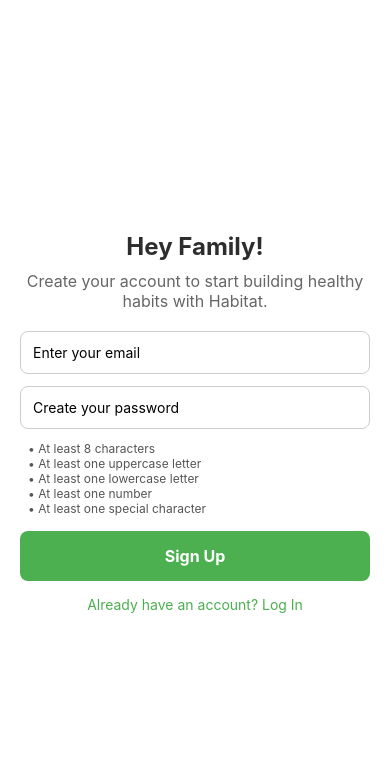
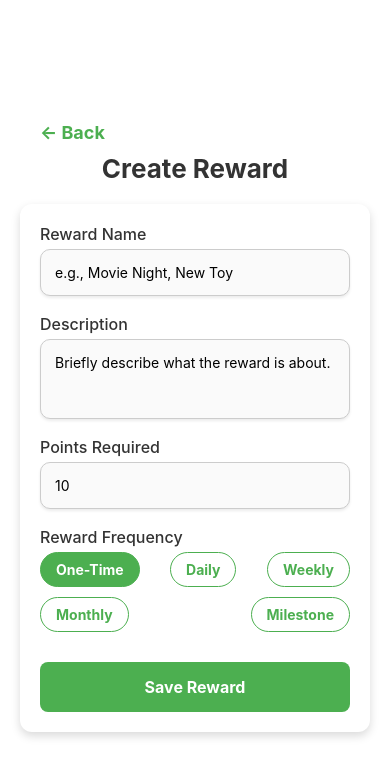
Before and after one commit to Niyah2004/Capstone4901, a React Native app in the folder habitat-app/: screen /RewardCreation in a window 390 px wide. Shown: the top 776 px of the page. Built offline with nearby package versions, Linux system fonts and the light colour scheme.

Commit message:
Updated RewardCreationScreen and UI adjustments

```diff
--- a/habitat-app/App.js
+++ b/habitat-app/App.js
@@ -5,15 +5,19 @@ import { registerRootComponent } from "expo";
 
 import SignUpScreen from "./screens/SignUpScreen";
 import ChildProfileSetupScreen from "./screens/ChildProfileSetupScreen";
+import RewardCreationScreen from "./screens/RewardCreationScreen";
+import ParentSignupScreen from "./screens/ParentSignupScreen";
 
 const Stack = createNativeStackNavigator();
 
 function App() {
   return (
     <NavigationContainer>
-      <Stack.Navigator initialRouteName="SignUp" screenOptions={{ headerShown: false }}>
+      <Stack.Navigator initialRouteName="ParentSignup" screenOptions={{ headerShown: false }}>
         <Stack.Screen name="SignUp" component={SignUpScreen} />
         <Stack.Screen name="ChildProfileSetup" component={ChildProfileSetupScreen} />
+        <Stack.Screen name="RewardCreation" component={RewardCreationScreen} />
+        <Stack.Screen name="ParentSignup" component={ParentSignupScreen} />
       </Stack.Navigator>
     </NavigationContainer>
   );
--- a/habitat-app/screens/ ParentSignupScreen.js
+++ b/habitat-app/screens/ParentSignupScreen.js
@@ -8,14 +8,21 @@ export default function ParentSignupScreen({ navigation }) {
   const [confirmPassword, setConfirmPassword] = useState('');
 
   const handleSignUp = () => {
-    // For now, just log info — Firebase hookup will come later
-    console.log('Parent Info:', { name, email, password, confirmPassword });
-    alert('Parent account created (mock)!');
+    if (!email || !password) {
+      alert("Please fill out all fields.");
+      return;
+    }
+    console.log("Parent Info:", { name, email, password, confirmPassword });
+    alert("Parent account created (mock)!");
+    navigation.navigate("ChildProfileSetup");
   };
 
   return (
-    <ScrollView contentContainerStyle={styles.container}>
-      <Text style={styles.header}>Parent Sign-Up</Text>
+<ScrollView
+  contentContainerStyle={styles.container}
+  keyboardShouldPersistTaps="handled"
+>
+        <Text style={styles.header}>Parent Sign-Up</Text>
 
       <TextInput
         placeholder="Full Name"
@@ -52,6 +59,15 @@ export default function ParentSignupScreen({ navigation }) {
       <TouchableOpacity onPress={() => navigation.navigate('Login')}>
         <Text style={styles.link}>Already have an account? Log in</Text>
       </TouchableOpacity>
+      <TouchableOpacity
+  style={{ marginTop: 20 }}
+  onPress={() => navigation.navigate("RewardCreation")}
+>
+  <Text style={{ color: "#4CAF50", fontWeight: "bold", textAlign: "center" }}>
+    Go to Reward Creation
+  </Text>
+</TouchableOpacity>
+<View style={{ height: 40 }} />
     </ScrollView>
   );
 }
@@ -60,7 +76,6 @@ const styles = StyleSheet.create({
   container: {
     flexGrow: 1,
     justifyContent: 'center',
-    alignItems: 'center',
     padding: 20,
     backgroundColor: '#fff',
   },
--- /dev/null
+++ b/habitat-app/screens/RewardCreationScreen.js
@@ -0,0 +1,179 @@
+import React, { useState } from "react";
+import { View, Text, TextInput, TouchableOpacity, StyleSheet, ScrollView, Alert } from "react-native";
+
+export default function RewardCreationScreen({ navigation }) {
+  const [rewardName, setRewardName] = useState("");
+  const [description, setDescription] = useState("");
+  const [points, setPoints] = useState("");
+  const [frequency, setFrequency] = useState("One-Time");
+
+  const saveReward = () => {
+    if (!rewardName || !points) {
+      Alert.alert("Missing info", "Please fill in the Reward Name and Points Required.");
+      return;
+    }
+    Alert.alert("Saved", `Reward "${rewardName}" created!`);
+    navigation.goBack();
+  };
+
+  return (
+    <ScrollView
+  contentContainerStyle={styles.container}
+  keyboardShouldPersistTaps="handled"
+>
+
+     <TouchableOpacity onPress={() => navigation.goBack()} style={styles.backButton}>
+     <Text style={styles.backText}>← Back</Text>
+    </TouchableOpacity>
+
+      <Text style={styles.header}>Create Reward</Text>
+
+      <View style={styles.formWrapper}>
+    <Text style={styles.label}>Reward Name</Text>
+    <TextInput
+      style={styles.input}
+      placeholder="e.g., Movie Night, New Toy"
+      value={rewardName}
+      onChangeText={setRewardName}
+    />
+
+    <Text style={styles.label}>Description</Text>
+    <TextInput
+      style={[styles.input, { height: 80 }]}
+      placeholder="Briefly describe what the reward is about."
+      value={description}
+      onChangeText={setDescription}
+      multiline
+    />
+
+    <Text style={styles.label}>Points Required</Text>
+    <TextInput
+      style={styles.input}
+      placeholder="10"
+      value={points}
+      onChangeText={setPoints}
+      keyboardType="numeric"
+    />
+
+    <Text style={styles.label}>Reward Frequency</Text>
+    <View style={styles.frequencyContainer}>
+      {["One-Time", "Daily", "Weekly", "Monthly", "Milestone"].map((freq) => (
+        <TouchableOpacity
+          key={freq}
+          style={[
+            styles.freqButton,
+            frequency === freq && styles.freqButtonActive,
+          ]}
+          onPress={() => setFrequency(freq)}
+        >
+          <Text
+            style={[
+              styles.freqText,
+              frequency === freq && styles.freqTextActive,
+            ]}
+          >
+            {freq}
+          </Text>
+        </TouchableOpacity>
+      ))}
+    </View>
+
+    <TouchableOpacity style={styles.saveButton} onPress={saveReward}>
+      <Text style={styles.saveButtonText}>Save Reward</Text>
+    </TouchableOpacity>
+  </View>
+    </ScrollView>
+  );
+}
+
+const styles = StyleSheet.create({
+  container: {
+    flexGrow: 1,
+    justifyContent: 'center',
+    padding: 20,
+    backgroundColor: "#fff",
+  },
+  header: {
+    fontSize: 26,
+    fontWeight: "bold",
+    textAlign: "center",
+    marginBottom: 20,
+    color: "#333",
+  },
+  formWrapper: {
+    backgroundColor: "#fff",
+    borderRadius: 12,
+    padding: 20,
+    shadowColor: "#000",
+    shadowOpacity: 0.15,
+    shadowRadius: 10,
+    shadowOffset: { width: 0, height: 4 },
+    elevation: 5,
+    marginBottom: 30,
+  },
+  label: {
+    fontSize: 16,
+    fontWeight: "500",
+    marginBottom: 5,
+    color: "#333",
+  },
+  input: {
+      borderWidth: 1,
+      borderColor: "#ccc",
+      borderRadius: 10,
+      padding: 14,
+      marginBottom: 18,
+      backgroundColor: "#fafafa",
+      shadowColor: "#000",
+      shadowOpacity: 0.08,
+      shadowRadius: 3,
+      shadowOffset: { width: 0, height: 2 },
+      elevation: 2,
+  },
+  frequencyContainer: {
+    flexDirection: "row",
+    flexWrap: "wrap",
+    justifyContent: "space-between",
+    marginBottom: 20,
+  },
+  freqButton: {
+    borderWidth: 1,
+    borderColor: "#4CAF50",
+    borderRadius: 20,
+    paddingVertical: 8,
+    paddingHorizontal: 15,
+    marginBottom: 10,
+  },
+  freqButtonActive: {
+    backgroundColor: "#4CAF50",
+  },
+  freqText: {
+    color: "#4CAF50",
+    fontWeight: "bold",
+  },
+  freqTextActive: {
+    color: "#fff",
+  },
+  saveButton: {
+    backgroundColor: "#4CAF50",
+    paddingVertical: 15,
+    borderRadius: 8,
+    alignItems: "center",
+  },
+  saveButtonText: {
+    color: "#fff",
+    fontWeight: "bold",
+    fontSize: 16,
+  },
+  backButton: {
+    alignSelf: "flex-start",
+    marginLeft: 20,
+    marginTop: 40,
+    marginBottom: 10,
+  },
+  backText: {
+    fontSize: 18,
+    color: "#4CAF50",
+    fontWeight: "bold",
+  },
+});
```
